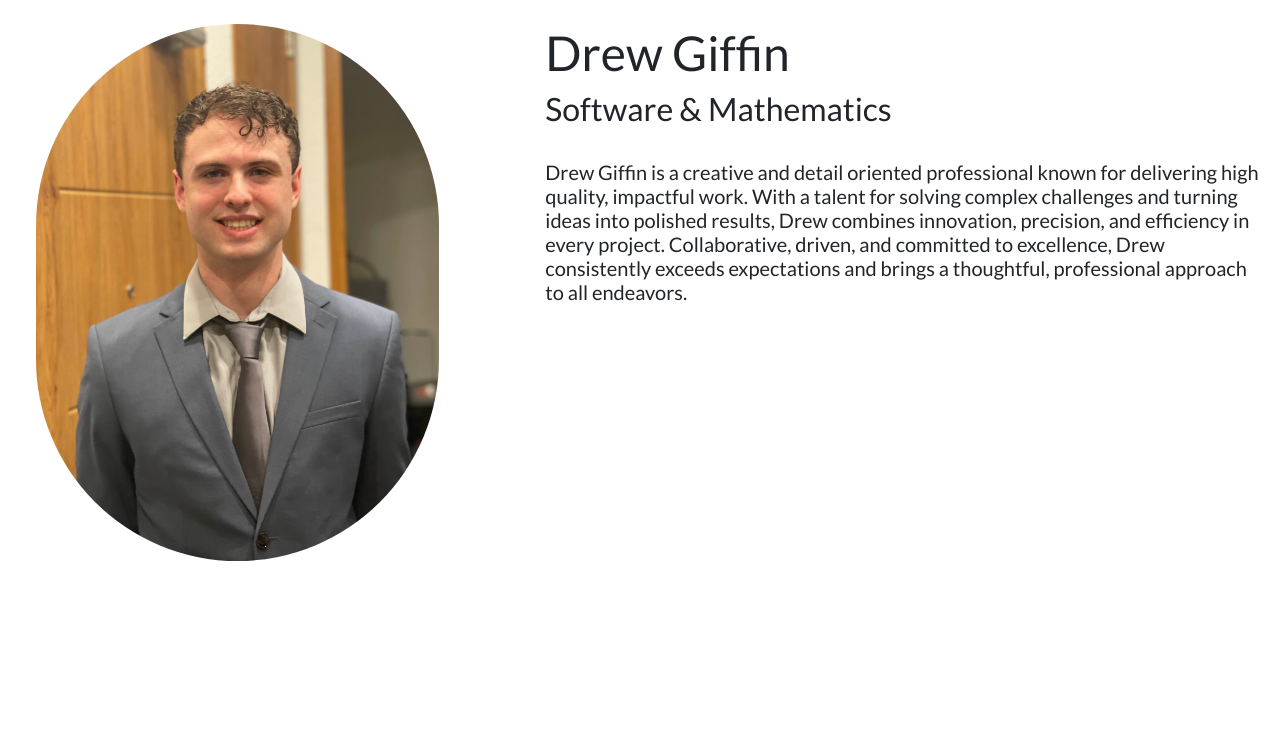
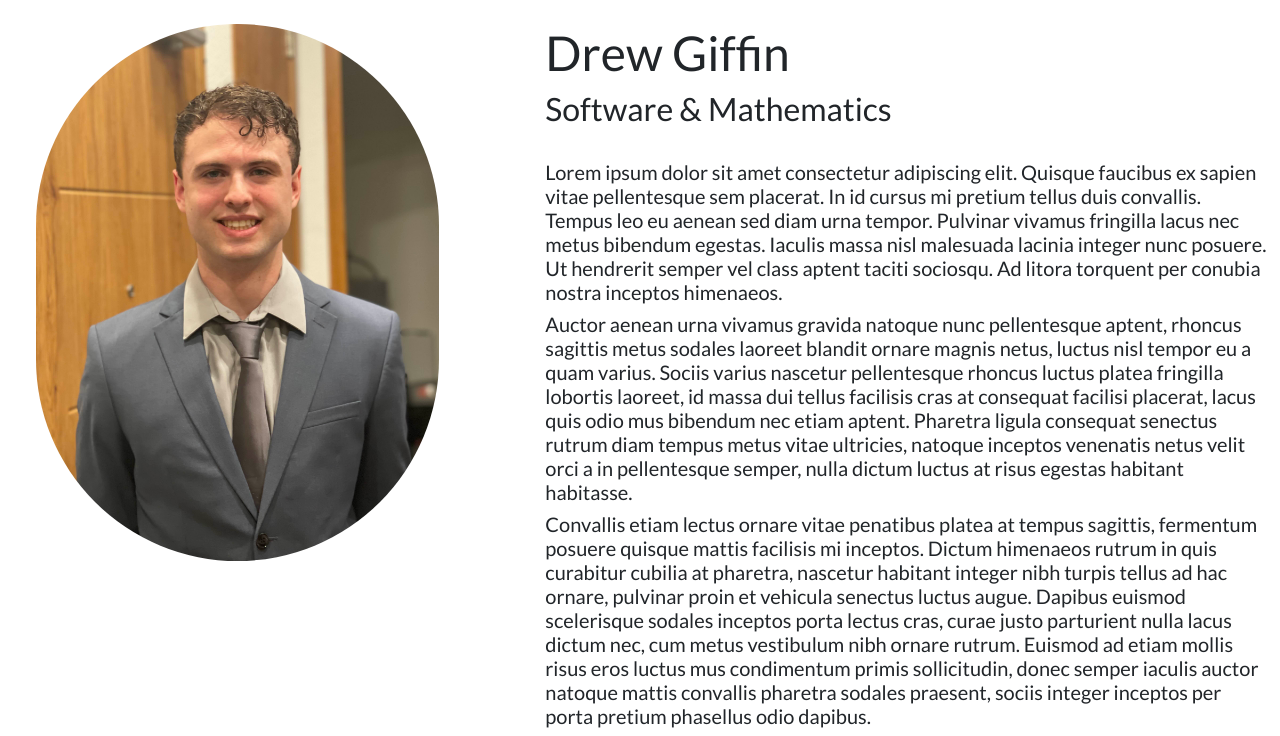
Before and after one commit to drewgiffin/drewgiffindev, a Django app: page / in a window 1280 px wide. Shown: the part 72-808 px from the top of the page. Before the commit the page ends 633 px from the top, so only its background shows below. Run offline with Django 4.2, Linux system fonts and the light colour scheme; some libraries are stand-ins or nearby versions.

Commit message:
Added lorem ipsum text to home page

```diff
--- a/core/templates/base.html
+++ b/core/templates/base.html
@@ -19,7 +19,9 @@
                     <h1 class="mt-4">Drew Giffin</h1>
                     <h3>Software & Mathematics</h3>
                     <br>
-                    <h5>Drew Giffin is a creative and detail oriented professional known for delivering high quality, impactful work. With a talent for solving complex challenges and turning ideas into polished results, Drew combines innovation, precision, and efficiency in every project. Collaborative, driven, and committed to excellence, Drew consistently exceeds expectations and brings a thoughtful, professional approach to all endeavors.</h5>
+                    <h5>Lorem ipsum dolor sit amet consectetur adipiscing elit. Quisque faucibus ex sapien vitae pellentesque sem placerat. In id cursus mi pretium tellus duis convallis. Tempus leo eu aenean sed diam urna tempor. Pulvinar vivamus fringilla lacus nec metus bibendum egestas. Iaculis massa nisl malesuada lacinia integer nunc posuere. Ut hendrerit semper vel class aptent taciti sociosqu. Ad litora torquent per conubia nostra inceptos himenaeos.</h5>
+                    <h5>Auctor aenean urna vivamus gravida natoque nunc pellentesque aptent, rhoncus sagittis metus sodales laoreet blandit ornare magnis netus, luctus nisl tempor eu a quam varius. Sociis varius nascetur pellentesque rhoncus luctus platea fringilla lobortis laoreet, id massa dui tellus facilisis cras at consequat facilisi placerat, lacus quis odio mus bibendum nec etiam aptent. Pharetra ligula consequat senectus rutrum diam tempus metus vitae ultricies, natoque inceptos venenatis netus velit orci a in pellentesque semper, nulla dictum luctus at risus egestas habitant habitasse.</h5>
+                    <h5>Convallis etiam lectus ornare vitae penatibus platea at tempus sagittis, fermentum posuere quisque mattis facilisis mi inceptos. Dictum himenaeos rutrum in quis curabitur cubilia at pharetra, nascetur habitant integer nibh turpis tellus ad hac ornare, pulvinar proin et vehicula senectus luctus augue. Dapibus euismod scelerisque sodales inceptos porta lectus cras, curae justo parturient nulla lacus dictum nec, cum metus vestibulum nibh ornare rutrum. Euismod ad etiam mollis risus eros luctus mus condimentum primis sollicitudin, donec semper iaculis auctor natoque mattis convallis pharetra sodales praesent, sociis integer inceptos per porta pretium phasellus odio dapibus.</h5>
                 </div>
             </div>
         </div>
```
